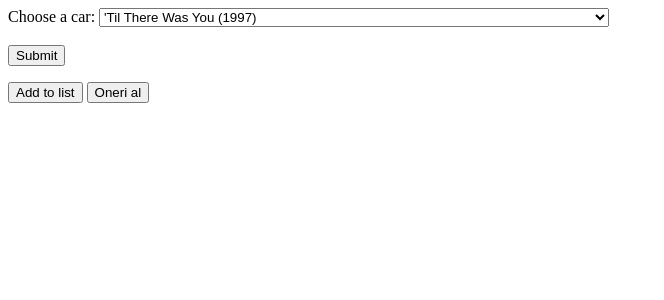
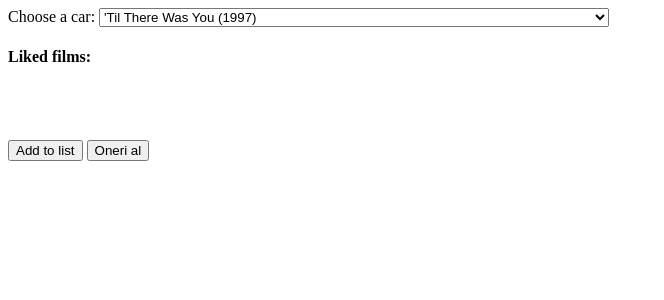
Before and after one commit to canklot/movie_recom_django, a Django app: page /filmler in a window 1280 px wide. Shown: the top 300 px of the page, without its empty margins (0-664 px from the left). Run offline with Django 3.2, Linux system fonts and the light colour scheme.

Commit message:
show liked list on html

```diff
--- a/recom_app/templates/recom_app/home.html
+++ b/recom_app/templates/recom_app/home.html
@@ -3,9 +3,9 @@
   <label for="cars">Choose a car:</label>
 
   {{ form.film_selector }}
-
+  <h4>Liked films:</h4>
+  <pre id="liked_list"></pre>
   <br /><br />
-  <input type="submit" value="Submit" />
 </form>
 <button onclick="addFilmToList()">Add to list</button>
 <button onclick="oneriAl()" id="oneriAlButton">Oneri al</button>
@@ -13,14 +13,21 @@
 <script>
   var filmList = [];
   function addFilmToList() {
-    var e = document.getElementById("film_selector");
-    var value = e.value;
-    filmList.push(value);
+    var film_selector = document.getElementById("film_selector");
+    var film = film_selector.value;
+    filmList.push(film);
     filmList.forEach(console.log);
+
+    addFilmToHtml(film);
   }
 
   function oneriAl() {
     var jsonFilmler = encodeURIComponent(JSON.stringify(filmList));
     window.open("/run?filmList=" + jsonFilmler, "_self");
   }
+
+  function addFilmToHtml(film) {
+    var paragraph = document.getElementById("liked_list");
+    paragraph.textContent += film + "\n";
+  }
 </script>
```
